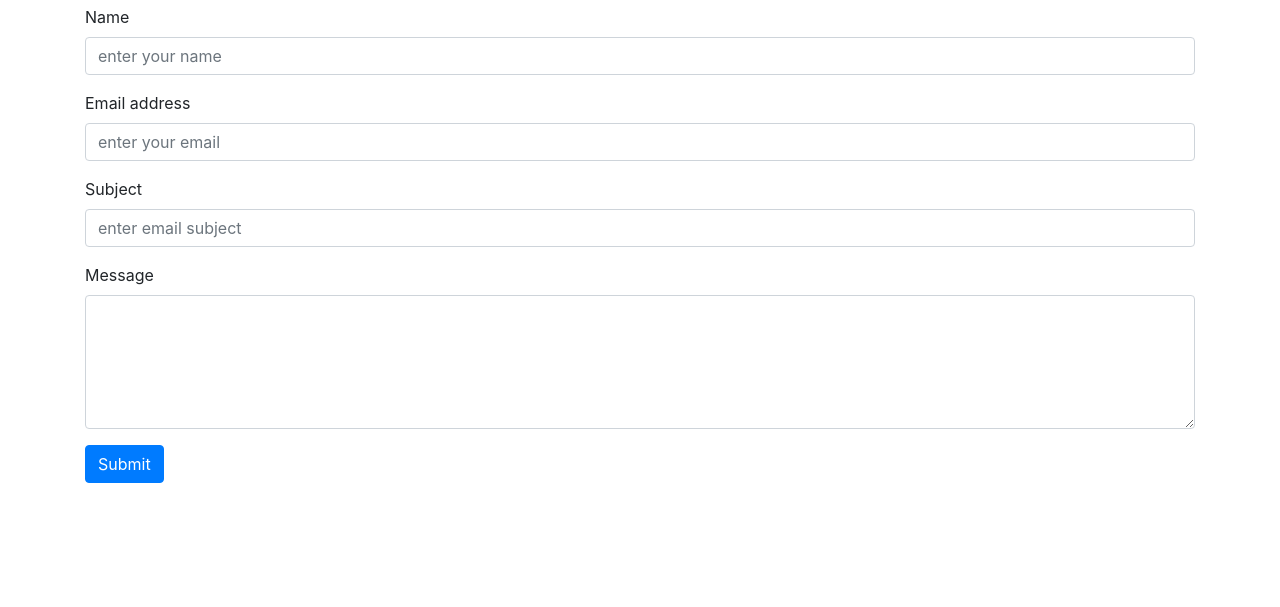
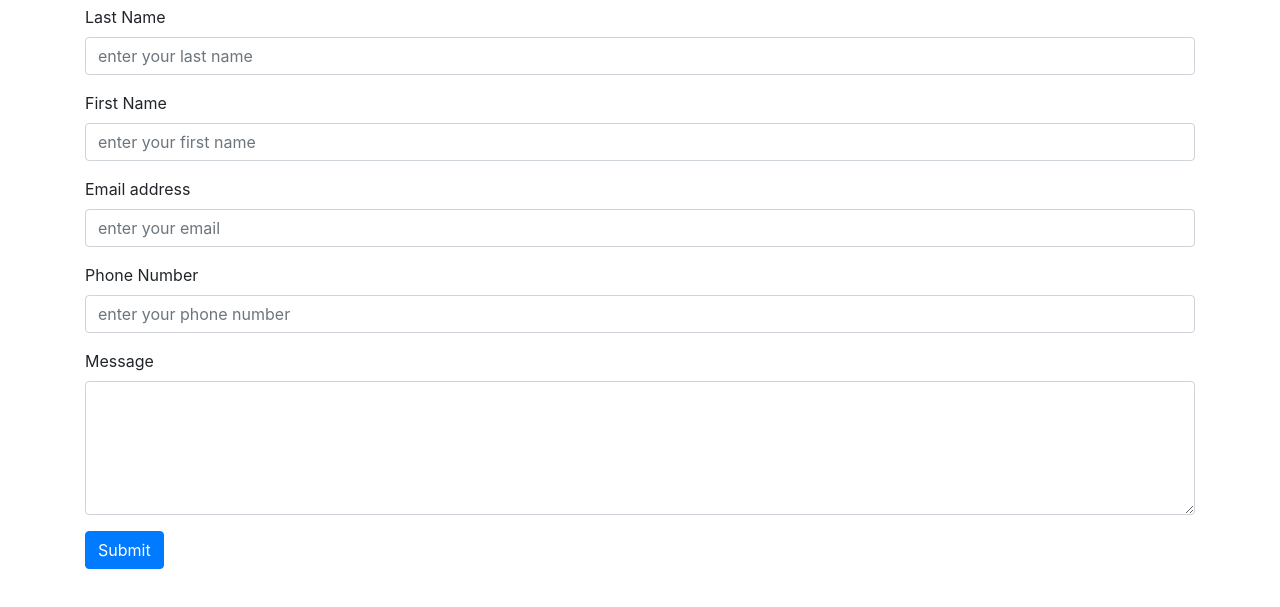
Before and after one commit to Shay97279/Shay97279.github.io, a plain HTML site: page contactForm.html in a window 1280 px wide. Shown: the part 51-658 px from the top of the page. Drawn offline with nearby package versions, Linux system fonts and the light colour scheme.

Commit message:
changed fields to required info

```diff
--- a/contactForm.html
+++ b/contactForm.html
@@ -20,45 +20,60 @@
           <h1 class="text-center">Email - JavaScript Contact Form</h1>
           <!-- contact form -->
           <form id="myForm">
+
             <!-- name -->
             <div class="form-group">
-              <label for="name">Name</label>
+              <label for="user_lname">Last Name</label>
               <input
-                type="name"
-                name="name"
+                type="user_lname"
+                name="user_lname"
                 class="form-control"
-                id="name"
-                placeholder="enter your name"
+                id="user_lname"
+                placeholder="enter your last name"
               />
             </div>
 
+
+            <div class="form-group">
+                <label for="user_fname">First Name</label>
+                <input
+                  type="user_fname"
+                  name="user_fname"
+                  class="form-control"
+                  id="user_fname"
+                  placeholder="enter your first name"
+                />
+              </div>
+
             <!-- email -->
             <div class="form-group">
-              <label for="email">Email address</label>
+              <label for="user_email">Email address</label>
               <input
-                type="email"
-                name="email"
+                type="user_email"
+                name="user_email"
                 class="form-control"
-                id="email"
+                id="user_email"
                 placeholder="enter your email"
               />
             </div>
 
-            <!-- subject -->
+
+            <!-- phone num -->
             <div class="form-group">
-              <label for="subject">Subject</label>
-              <input
-                type="text"
-                name="subject"
+                <label for="user_phone">Phone Number</label>
+                <input
+                type="user_phone"
+                name="user_phone"
                 class="form-control"
-                id="subject"
-                placeholder="enter email subject"
-              />
+                id="user_phone"
+                placeholder="enter your phone number"
+                />
             </div>
 
+
             <div class="form-group">
-              <label for="message">Message</label>
-              <textarea class="form-control" id="message" name="message" rows="5"></textarea>
+              <label for="user_message">Message</label>
+              <textarea class="form-control" id="user_message" name="user_message" rows="5"></textarea>
             </div>
 
             <button type="submit" class="btn btn-primary">Submit</button>
```
